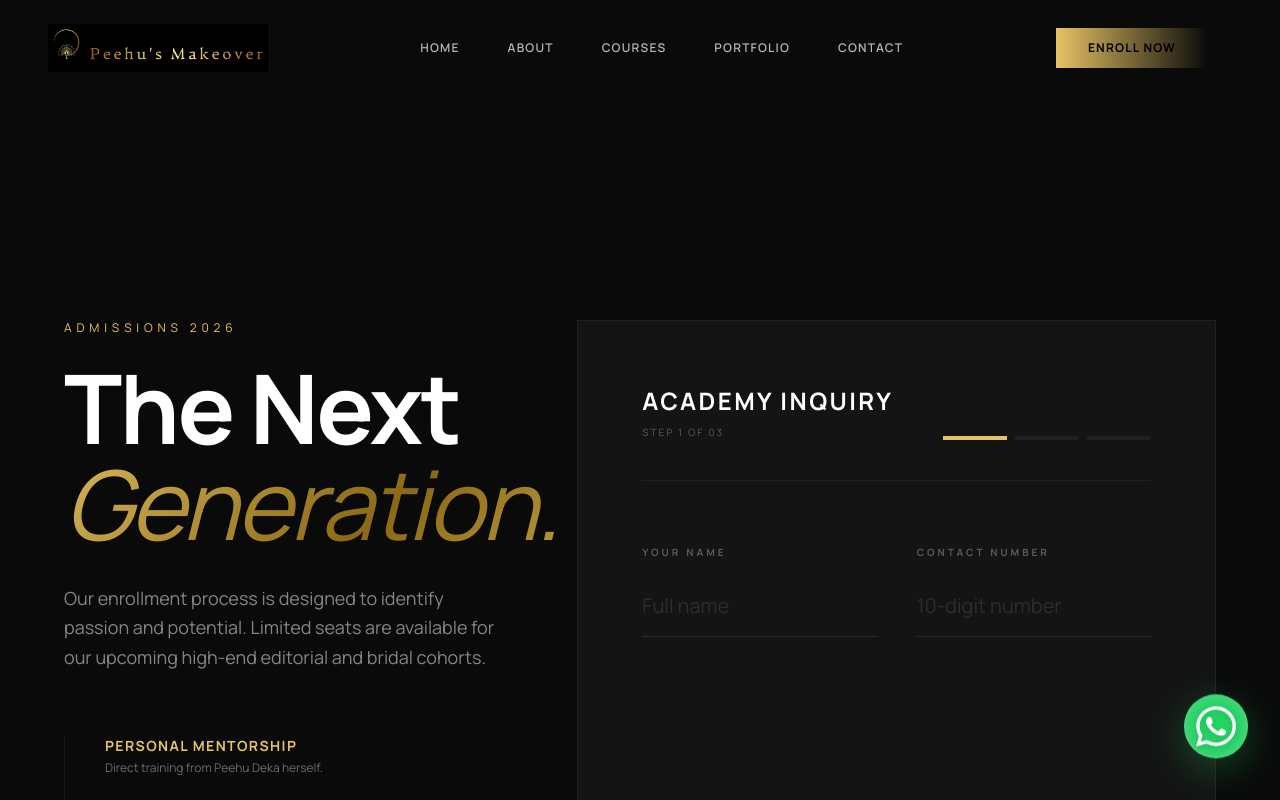
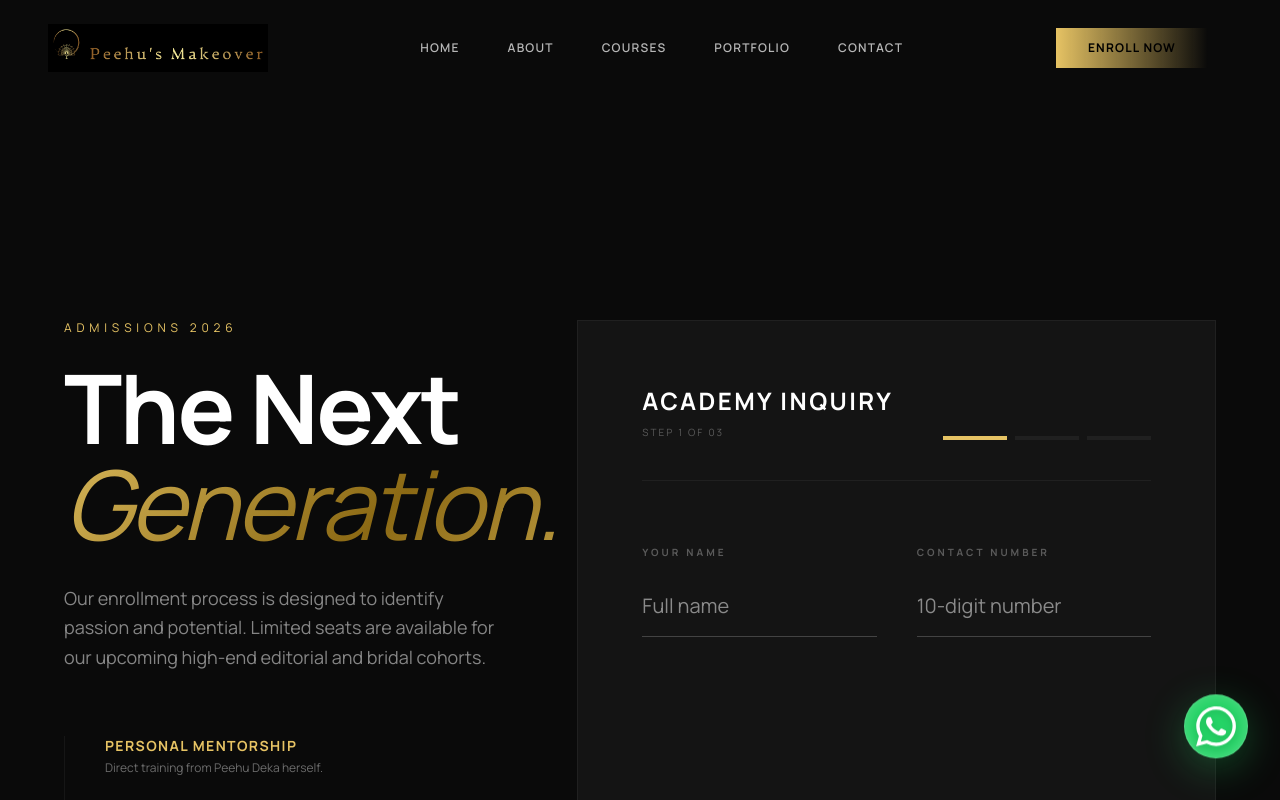
Before and after one commit to infopeehusocial-ops/MakeupAcademy, a Next.js app: page /admissions in a window 1280 px wide. Shown: the top 800 px of the page. Built offline with nearby package versions, Linux system fonts and the light colour scheme.

Commit message:
Updated files

```diff
--- a/src/app/admissions/page.tsx
+++ b/src/app/admissions/page.tsx
@@ -195,14 +195,14 @@ export default function Admissions() {
                             <label className="text-[10px] font-bold uppercase tracking-[0.3em] text-white/30">Your Name</label>
                             {errors.name && <span className="text-[9px] text-red-500 uppercase tracking-widest font-bold">{errors.name}</span>}
                           </div>
-                          <input name="name" required value={formData.name} onChange={handleInputChange} className={`w-full bg-transparent border-b ${errors.name ? 'border-red-500/50' : 'border-white/10'} focus:border-primary px-0 py-3 md:py-4 text-lg md:text-xl outline-none transition-all placeholder:text-white/10`} placeholder="Full name" />
+                          <input name="name" required value={formData.name} onChange={handleInputChange} className={`w-full bg-transparent border-b ${errors.name ? 'border-red-500/50' : 'border-white/20'} focus:border-primary px-0 py-3 md:py-4 text-lg md:text-xl text-white outline-none transition-all placeholder:text-white/30`} placeholder="Full name" />
                         </div>
                         <div className="space-y-3 md:space-y-4">
                           <div className="flex justify-between items-end">
                             <label className="text-[10px] font-bold uppercase tracking-[0.3em] text-white/30">Contact Number</label>
                             {errors.phone && <span className="text-[9px] text-red-500 uppercase tracking-widest font-bold">{errors.phone}</span>}
                           </div>
-                          <input name="phone" required value={formData.phone} onChange={handleInputChange} className={`w-full bg-transparent border-b ${errors.phone ? 'border-red-500/50' : 'border-white/10'} focus:border-primary px-0 py-3 md:py-4 text-lg md:text-xl outline-none transition-all placeholder:text-white/10`} placeholder="10-digit number" />
+                          <input name="phone" required value={formData.phone} onChange={handleInputChange} className={`w-full bg-transparent border-b ${errors.phone ? 'border-red-500/50' : 'border-white/20'} focus:border-primary px-0 py-3 md:py-4 text-lg md:text-xl text-white outline-none transition-all placeholder:text-white/30`} placeholder="10-digit number" />
                         </div>
                       </div>
                     </div>
@@ -214,7 +214,7 @@ export default function Admissions() {
                           <label className="text-[10px] font-bold uppercase tracking-[0.3em] text-white/30">Select Program</label>
                           {errors.program && <span className="text-[9px] text-red-500 uppercase tracking-widest font-bold">{errors.program}</span>}
                         </div>
-                        <select name="program" required value={formData.program} onChange={handleInputChange} className={`w-full bg-transparent border-b ${errors.program ? 'border-red-500/50' : 'border-white/10'} focus:border-primary px-0 py-3 md:py-4 text-lg md:text-xl outline-none transition-all appearance-none cursor-pointer`}>
+                        <select name="program" required value={formData.program} onChange={handleInputChange} className={`w-full bg-transparent border-b ${errors.program ? 'border-red-500/50' : 'border-white/20'} focus:border-primary px-0 py-3 md:py-4 text-lg md:text-xl text-white outline-none transition-all appearance-none cursor-pointer`}>
                           <option value="" disabled className="bg-[#141414]">Focus of study</option>
                           <option value="bridal" className="bg-[#141414]">Advanced Bridal (12 Weeks)</option>
                           <option value="airbrush" className="bg-[#141414]">HD Airbrush Mastery (8 Weeks)</option>
@@ -227,7 +227,7 @@ export default function Admissions() {
                      <div className={`space-y-8 md:space-y-12 transition-all duration-700 w-full ${currentStep === 2 ? 'opacity-100 translate-x-0 relative z-10' : 'opacity-0 absolute inset-0 translate-x-full pointer-events-none z-0'}`}>
                       <div className="space-y-3 md:space-y-4">
                         <label className="text-[10px] font-bold uppercase tracking-[0.3em] text-white/30">Artistic Vision / Background</label>
-                        <textarea name="vision" value={formData.vision} onChange={handleInputChange} className="w-full bg-transparent border-b border-white/10 focus:border-primary px-0 py-3 md:py-4 text-lg md:text-xl outline-none transition-all resize-none placeholder:text-white/10" rows={2} placeholder="Share your experience or goals" />
+                        <textarea name="vision" value={formData.vision} onChange={handleInputChange} className="w-full bg-transparent border-b border-white/20 focus:border-primary px-0 py-3 md:py-4 text-lg md:text-xl text-white outline-none transition-all resize-none placeholder:text-white/30" rows={2} placeholder="Share your experience or goals" />
                       </div>
                       <div className="flex items-center gap-4 group cursor-pointer" onClick={() => handleInputChange({ target: { name: 'callback', value: !formData.callback, type: 'checkbox', checked: !formData.callback } })}>
                          <div className={`w-5 h-5 border flex items-center justify-center transition-all ${formData.callback ? 'bg-primary border-primary' : 'border-white/20'}`}>
--- a/src/app/globals.css
+++ b/src/app/globals.css
@@ -187,3 +187,18 @@ body {
     transition: filter 2.8s cubic-bezier(0.4, 0, 0.2, 1), opacity 2s ease-out;
   }
 }
+
+/* Better Form Visibility */
+input, select, textarea {
+  color: #ffffff !important;
+}
+
+input::placeholder, textarea::placeholder {
+  color: rgba(255, 255, 255, 0.5) !important;
+  opacity: 1 !important;
+}
+
+select option {
+  background-color: #141414 !important;
+  color: #ffffff !important;
+}
--- a/src/app/layout.tsx
+++ b/src/app/layout.tsx
@@ -50,8 +50,8 @@ export default function RootLayout({
             <div className="fade-up" style={{ transitionDelay: '0.2s' }}>
               <h4 className="font-headline leading-relaxed text-sm font-bold text-[#c9a84c] mb-6 uppercase tracking-widest">Connect</h4>
               <ul className="space-y-4">
-                <li><a className="nav-link w-fit font-body leading-relaxed text-sm text-white/50 hover:text-white transition-all duration-300" href="#">Instagram</a></li>
-                <li><a className="nav-link w-fit font-body leading-relaxed text-sm text-white/50 hover:text-white transition-all duration-300" href="#">Facebook</a></li>
+                <li><a className="nav-link w-fit font-body leading-relaxed text-sm text-white/50 hover:text-white transition-all duration-300" href="https://www.instagram.com/peehudekamakeupstudioandacdemy?igsh=NW04OXRkNnR4YW9i" target="_blank" rel="noopener noreferrer">Instagram</a></li>
+                <li><a className="nav-link w-fit font-body leading-relaxed text-sm text-white/50 hover:text-white transition-all duration-300" href="https://www.facebook.com/profile.php?id=61586366545995" target="_blank" rel="noopener noreferrer">Facebook</a></li>
               </ul>
             </div>
             <div className="fade-up" style={{ transitionDelay: '0.4s' }}>
--- a/src/app/page.tsx
+++ b/src/app/page.tsx
@@ -222,10 +222,10 @@ export default function Home() {
             Join Peehu Deka Makeup Academy in Guwahati and start your career in makeup artistry. Call or WhatsApp to enroll today.
           </p>
           <div className="flex flex-col sm:flex-row justify-center gap-8 mt-12">
-            <a className="px-12 py-5 bg-gradient-to-r from-primary to-primary-dark text-black font-bold tracking-[0.2em] uppercase text-xs flex items-center justify-center gap-3 gold-button-glow pulse-ring transition-all" href="tel:+919678000000">
+            <a className="px-12 py-5 bg-gradient-to-r from-primary to-primary-dark text-black font-bold tracking-[0.2em] uppercase text-xs flex items-center justify-center gap-3 gold-button-glow pulse-ring transition-all" href="tel:9181032456">
               <span className="material-symbols-outlined text-xl">call</span> CALL TO ENROLL
             </a>
-            <a className="px-12 py-5 border border-primary/40 text-primary font-bold tracking-[0.2em] uppercase text-xs flex items-center justify-center gap-3 hover:bg-primary/5 transition-all duration-500" href="https://wa.me/919678000000">
+            <a className="px-12 py-5 border border-primary/40 text-primary font-bold tracking-[0.2em] uppercase text-xs flex items-center justify-center gap-3 hover:bg-primary/5 transition-all duration-500" href="https://wa.me/9181032456">
               <span className="material-symbols-outlined text-xl">chat</span> WHATSAPP NOW
             </a>
           </div>
--- a/src/components/WhatsAppButton.tsx
+++ b/src/components/WhatsAppButton.tsx
@@ -10,7 +10,7 @@ export default function WhatsAppButton() {
     return () => clearTimeout(timer);
   }, []);
 
-  const phoneNumber = "919678000000"; // Replace with actual number if provided
+  const phoneNumber = "9181032456"; // Updated to exact number provided
   const message = "Hi! I'm interested in joining Peehu Deka Makeup Academy. Could you please share more details?";
 
   // Always render to allow CSS transitions
```
Also changed, not shown: src/app/contact/page.tsx (+4 -4 lines).
